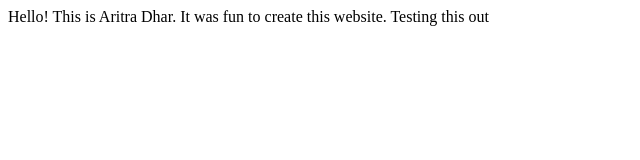
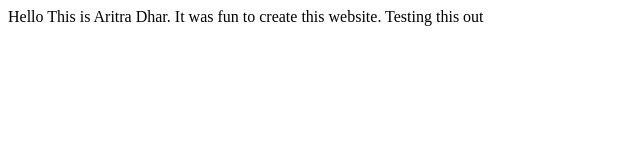
Before and after one commit to aritrodhar/aritra-dhar-repo, a plain HTML site: page index.html in a window 1280 px wide. Shown: the full height of the page, 0-640 px from the left. Drawn offline with Linux system fonts and the light colour scheme.

Commit message:
Update index.html

```diff
--- a/index.html
+++ b/index.html
@@ -6,7 +6,7 @@
     <title>Document</title>
 </head>
 <body>
-    Hello!
+    Hello
 
 
     This is Aritra Dhar. It was fun to create this website. Testing this out
```
